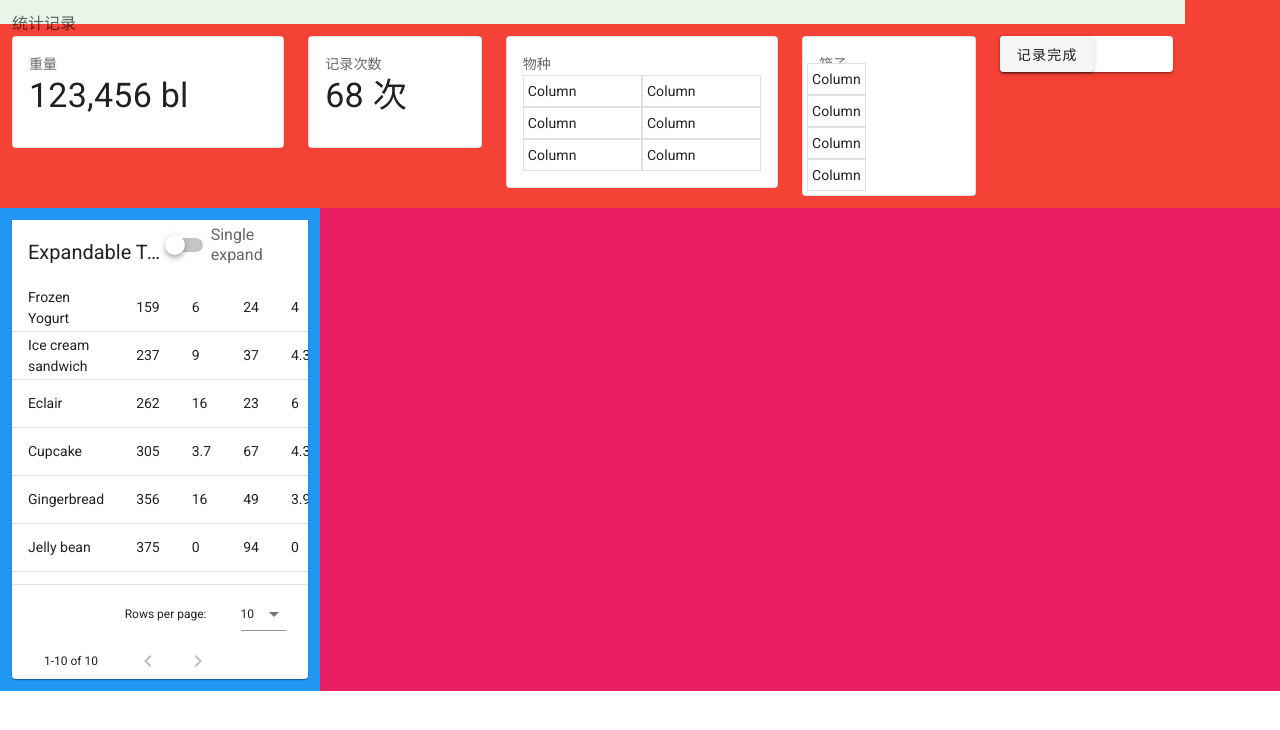
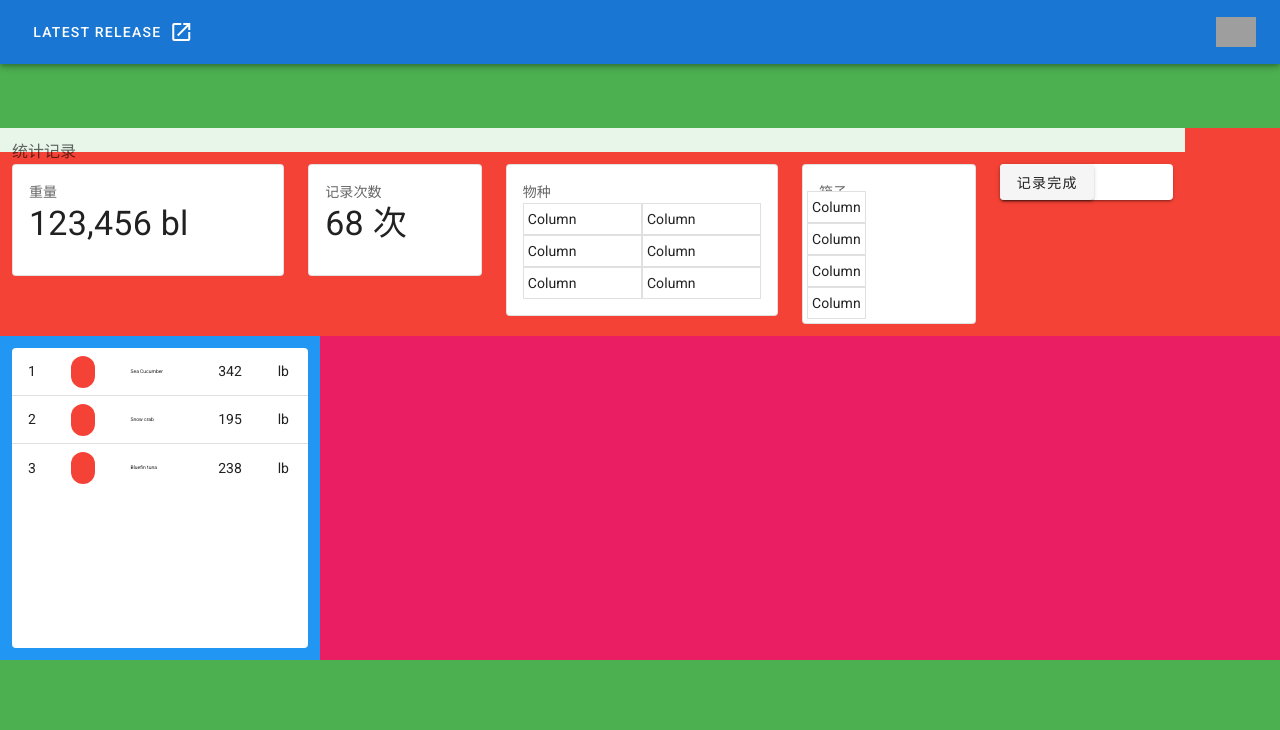
Before and after one commit to repliy/mt-scale, a Vue app in the folder client/scale/: page /recording in a window 1280 px wide. Shown: the top 730 px of the page. Built offline with nearby package versions, Linux system fonts and the light colour scheme; grey boxes are pictures that could not be loaded.

Commit message:
[*] add record table component

```diff
--- a/client/scale/src/App.vue
+++ b/client/scale/src/App.vue
@@ -1,6 +1,6 @@
 <template>
   <v-app>
-    <!-- <v-app-bar app color="primary" dark>
+    <v-app-bar app color="primary" dark>
       <v-btn @click="toggleDrawer" target="_blank" text>
         <span class="mr-2">Latest Release</span>
         <v-icon>mdi-open-in-new</v-icon>
@@ -13,8 +13,7 @@
 
     <v-content style="height: calc(100vh - 64px);margin-top: 64px;" class="green">
       <router-view />
-    </v-content> -->
-    <router-view />
+    </v-content>
   </v-app>
 </template>
 
--- a/client/scale/src/components/RecordList.vue
+++ /dev/null
@@ -1,137 +0,0 @@
-<template>
-  <v-data-table hide-default-header height=300 :headers="headers" :items="desserts" :single-expand="singleExpand" :expanded.sync="expanded" item-key="name" show-expand class="elevation-1">
-    <template v-slot:top>
-      <v-toolbar flat>
-        <v-toolbar-title>Expandable Table</v-toolbar-title>
-        <v-spacer></v-spacer>
-        <v-switch v-model="singleExpand" label="Single expand" class="mt-2"></v-switch>
-      </v-toolbar>
-    </template>
-    <template v-slot:expanded-item="{ headers, item }">
-      <td :colspan="headers.length">More info about {{ item.name }}</td>
-    </template>
-  </v-data-table>
-  <!-- <v-simple-table height="100">
-    <template v-slot:default>
-      <thead>
-        <tr>
-          <th class="text-left">Name</th>
-          <th class="text-left">Calories</th>
-        </tr>
-      </thead>
-      <tbody>
-        <tr v-for="item in desserts" :key="item.name">
-          <td>{{ item.name }}</td>
-          <td>{{ item.calories }}</td>
-        </tr>
-      </tbody>
-    </template>
-  </v-simple-table> -->
-</template>
-
-<script>
-export default {
-  data () {
-    return {
-      expanded: [],
-      singleExpand: false,
-      headers: [
-        {
-          text: 'Dessert (100g serving)',
-          align: 'start',
-          sortable: false,
-          value: 'name',
-        },
-        { text: 'Calories', value: 'calories' },
-        { text: 'Fat (g)', value: 'fat' },
-        { text: 'Carbs (g)', value: 'carbs' },
-        { text: 'Protein (g)', value: 'protein' },
-        { text: 'Iron (%)', value: 'iron' },
-        { text: '', value: 'data-table-expand' },
-      ],
-      desserts: [
-        {
-          name: 'Frozen Yogurt',
-          calories: 159,
-          fat: 6.0,
-          carbs: 24,
-          protein: 4.0,
-          iron: '1%',
-        },
-        {
-          name: 'Ice cream sandwich',
-          calories: 237,
-          fat: 9.0,
-          carbs: 37,
-          protein: 4.3,
-          iron: '1%',
-        },
-        {
-          name: 'Eclair',
-          calories: 262,
-          fat: 16.0,
-          carbs: 23,
-          protein: 6.0,
-          iron: '7%',
-        },
-        {
-          name: 'Cupcake',
-          calories: 305,
-          fat: 3.7,
-          carbs: 67,
-          protein: 4.3,
-          iron: '8%',
-        },
-        {
-          name: 'Gingerbread',
-          calories: 356,
-          fat: 16.0,
-          carbs: 49,
-          protein: 3.9,
-          iron: '16%',
-        },
-        {
-          name: 'Jelly bean',
-          calories: 375,
-          fat: 0.0,
-          carbs: 94,
-          protein: 0.0,
-          iron: '0%',
-        },
-        {
-          name: 'Lollipop',
-          calories: 392,
-          fat: 0.2,
-          carbs: 98,
-          protein: 0,
-          iron: '2%',
-        },
-        {
-          name: 'Honeycomb',
-          calories: 408,
-          fat: 3.2,
-          carbs: 87,
-          protein: 6.5,
-          iron: '45%',
-        },
-        {
-          name: 'Donut',
-          calories: 452,
-          fat: 25.0,
-          carbs: 51,
-          protein: 4.9,
-          iron: '22%',
-        },
-        {
-          name: 'KitKat',
-          calories: 518,
-          fat: 26.0,
-          carbs: 65,
-          protein: 7,
-          iron: '6%',
-        },
-      ],
-    }
-  },
-}
-</script>
--- /dev/null
+++ b/client/scale/src/components/RecordTab.vue
@@ -0,0 +1,72 @@
+<template>
+  <v-data-table hide-default-header calculate-widths hide-default-footer height=300 @click:row="itemExpand" :headers="headers" :items="desserts" single-expand :expanded.sync="expanded" item-key="name">
+    <template v-slot:expanded-item="{ headers, item }">
+      <!-- <td :colspan="headers.length">More info about {{ item.name }}</td> -->
+      <v-btn></v-btn>
+    </template>
+    <template v-slot:item.flag="{ item }">
+      <v-chip :color="getColor(item.name)" dark></v-chip>
+    </template>
+    <template v-slot:item.name="{ item }">
+      <div style="font-size: 5px;width: 50px;">{{ item.name }}</div>
+    </template>
+  </v-data-table>
+</template>
+
+<script>
+export default {
+  data () {
+    return {
+      expanded: [],
+      headers: [
+        {
+          text: 'index',
+          align: 'start',
+          sortable: false,
+          value: 'index',
+        },
+        { text: 'flag', value: 'flag' },
+        { text: 'name', class: 'tab-font', width: 50, value: 'name' },
+        { text: 'weight', value: 'weight' },
+        { text: 'unit', value: 'unit' }
+      ],
+      desserts: [
+        {
+          index: 1,
+          flag: '',
+          name: 'Sea Cucumber',
+          weight: '342',
+          unit: 'lb'
+        },
+        {
+          index: 2,
+          flag: '',
+          name: 'Snow crab',
+          weight: '195',
+          unit: 'lb'
+        },
+        {
+          index: 3,
+          flag: '',
+          name: 'Bluefin tuna',
+          weight: '238',
+          unit: 'lb'
+        },
+      ],
+    }
+  },
+  methods: {
+    itemExpand(item, value) {
+      value.expand(!value.isExpanded)
+    },
+    getColor (name) {
+        return 'red'
+    }
+  }
+}
+</script>
+<style scoped>
+.tab-font {
+  size: 5px;
+}
+</style>
--- a/client/scale/src/views/Recording.vue
+++ b/client/scale/src/views/Recording.vue
@@ -5,7 +5,7 @@
     </v-row>
     <v-row class="pink">
       <v-col class="blue" cols="3">
-        <RecordList />
+        <RecordTab />
       </v-col>
       <v-col cols="9"></v-col>
     </v-row>
@@ -14,13 +14,13 @@
 <script>
 // @ is an alias to /src
 import RecordStatistics from '@/components/RecordStatistics.vue'
-import RecordList from '@/components/RecordList.vue'
+import RecordTab from '@/components/RecordTab.vue'
 
 export default {
   name: 'Recording',
   components: {
     RecordStatistics,
-    RecordList
+    RecordTab
   },
   methods: {},
 }
```
